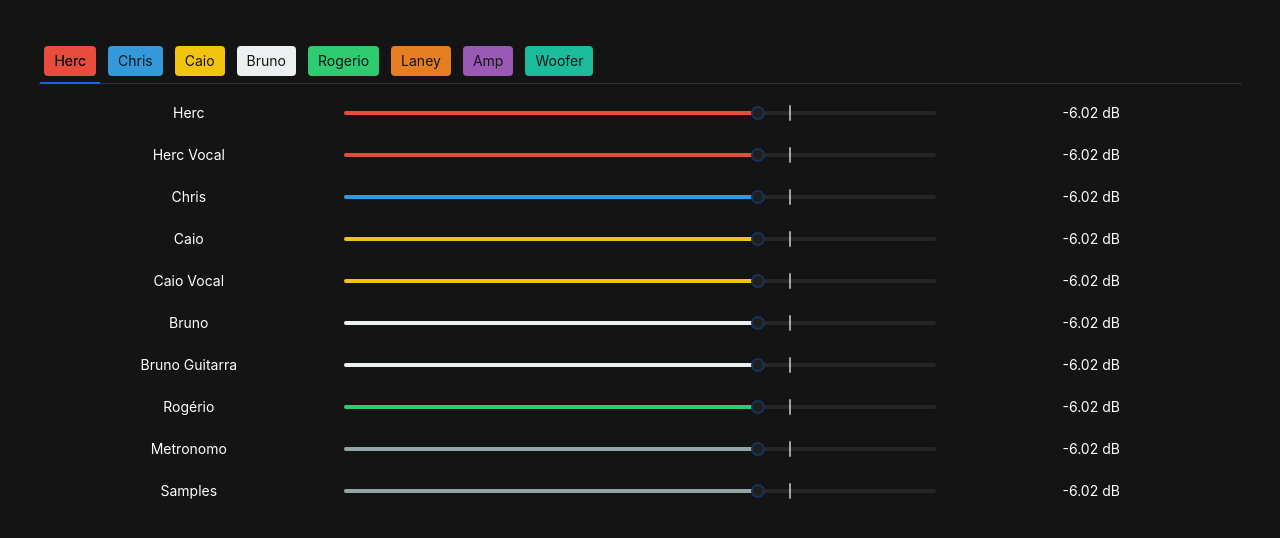
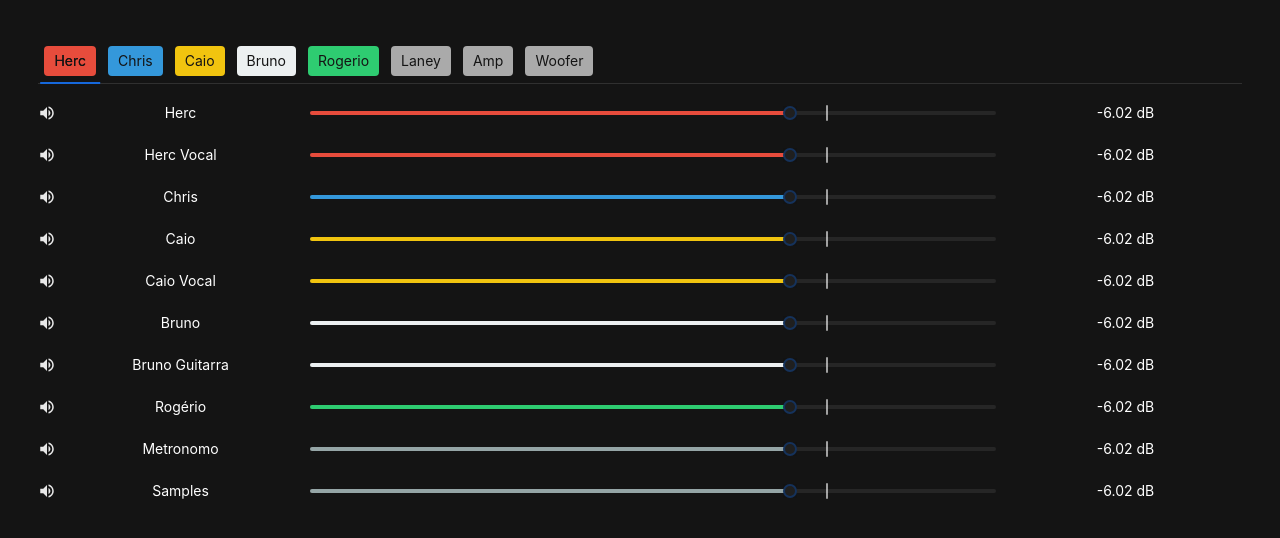
Before and after one commit to FelipeHerc/reaper-web, a React (Vite) app: page / in a window 1280 px wide. Shown: the top 538 px of the page. Built offline with nearby package versions, Linux system fonts and the light colour scheme; no server answers.

Commit message:
adiciona mute desmute

```diff
--- a/src/App.css
+++ b/src/App.css
@@ -63,3 +63,12 @@
   border-color: var(--slider-color) !important;
   background-color: var(--slider-color) !important;
 }
+
+/* Ícone de mute clicável */
+.mute-icon {
+  transition: color 0.2s, transform 0.15s;
+}
+.mute-icon:hover {
+  color: rgba(255, 255, 255, 1) !important;
+  transform: scale(1.15);
+}
--- a/src/App.jsx
+++ b/src/App.jsx
@@ -1,6 +1,17 @@
 import React, { useEffect, useState } from "react";
 import axios from "axios";
 import { Slider, Flex, Tabs } from "antd";
+
+const IconSpeaker = () => (
+  <svg width="18" height="18" viewBox="0 0 24 24" fill="currentColor">
+    <path d="M3 9v6h4l5 5V4L7 9H3zm13.5 3c0-1.77-1.02-3.29-2.5-4.03v8.05c1.48-.73 2.5-2.25 2.5-4.02zM14 3.23v2.06c2.89.86 5 3.54 5 6.71s-2.11 5.85-5 6.71v2.06c4.01-.91 7-4.49 7-8.77s-2.99-7.86-7-8.77z"/>
+  </svg>
+);
+const IconSpeakerMuted = () => (
+  <svg width="18" height="18" viewBox="0 0 24 24" fill="currentColor">
+    <path d="M16.5 12c0-1.77-1.02-3.29-2.5-4.03v2.21l2.45 2.45c.03-.2.05-.41.05-.63zm2.5 0c0 .94-.2 1.82-.54 2.64l1.51 1.51C20.63 14.91 21 13.5 21 12c0-4.28-2.99-7.86-7-8.77v2.06c2.89.86 5 3.54 5 6.71zM4.27 3L3 4.27 7.73 9H3v6h4l5 5v-6.73l4.25 4.25c-.67.52-1.42.93-2.25 1.18v2.06c1.38-.31 2.63-.95 3.69-1.81L19.73 21 21 19.73l-9-9L4.27 3zM12 4L9.91 6.09 12 8.18V4z"/>
+  </svg>
+);
 import "./App.css";
 
 // URL base do Reaper - carregada de config.json (editável após o build)
@@ -73,9 +84,9 @@ function App() {
     { index: 3, name: "Caio", color: "#f1c40f" },
     { index: 4, name: "Bruno", color: "#ecf0f1" },
     { index: 5, name: "Rogerio", color: "#2ecc71" },
-    { index: 6, name: "Laney", color: "#e67e22" },
-    { index: 7, name: "Amp", color: "#9b59b6" },
-    { index: 8, name: "Woofer", color: "#1abc9c" },
+    { index: 6, name: "Laney", color: "#aaaaaa" },
+    { index: 7, name: "Amp", color: "#aaaaaa" },
+    { index: 8, name: "Woofer", color: "#aaaaaa" },
   ];
 
   const tabLabel = (name, color) => (
@@ -104,6 +115,17 @@ function App() {
   const [volMetronomo, setVolMetronomo] = useState(0.5)
   const [volSamples, setVolSamples] = useState(0.5)
 
+  const [muteHerc, setMuteHerc] = useState(false)
+  const [muteHercVocal, setMuteHercVocal] = useState(false)
+  const [muteChris, setMuteChris] = useState(false)
+  const [muteCaio, setMuteCaio] = useState(false)
+  const [muteCaioVocal, setMuteCaioVocal] = useState(false)
+  const [muteBruno, setMuteBruno] = useState(false)
+  const [muteBrunoGuitarra, setMuteBrunoGuitarra] = useState(false)
+  const [muteRogerio, setMuteRogerio] = useState(false)
+  const [muteMetronomo, setMuteMetronomo] = useState(false)
+  const [muteSamples, setMuteSamples] = useState(false)
+
   const [selectedOutput, setSelectedOutput] = useState(null)
 
   const UPDATE_JSON_ACTION = "_RS7d161cd8b6903e0e8165e59fb8f141967daf27a6";
@@ -112,6 +134,14 @@ function App() {
     if (!reaperUrl || !selectedOutput) return;
     const url = `${reaperUrl}/_/SET/TRACK/${sendTrackId}/SEND/${selectedOutput}/VOL/${newVolume}`;
     axios.get(url).catch((err) => console.error("Erro ao enviar volume:", err));
+  };
+
+  const handleMuteToggle = (sendTrackId, currentMute, setMute) => {
+    if (!reaperUrl || !selectedOutput) return;
+    const newMute = !currentMute;
+    setMute(newMute);
+    const url = `${reaperUrl}/_/SET/TRACK/${sendTrackId}/SEND/${selectedOutput}/MUTE/${newMute ? 1 : 0}`;
+    axios.get(url).catch((err) => console.error("Erro ao mutar:", err));
   };
 
   const handleChangeOutput = (key) => {
@@ -126,36 +156,67 @@ function App() {
       .then((response) => {
         const json = response.data;
         const parse = (v) => parseFloat(v) || 0;
-        const data = json[output.name] || {};
-        setVolHerc(parse(data["Herc Guitarra"]))
-        setVolHercVocal(parse(data["Herc Vocal"]))
-        setVolChris(parse(data["Chris"]))
-        setVolCaio(parse(data["Caio Baixo"]))
-        setVolCaioVocal(parse(data["Caio Vocal"]))
-        setVolBruno(parse(data["Bruno Teclado"]))
-        setVolBrunoGuitarra(parse(data["Bruno Guitarra"]))
-        setVolRogerio(parse(data["Rogerio"]))
-        setVolMetronomo(parse(data["Metronome"]))
-        setVolSamples(parse(data["Sample"]))
+        const parseMute = (v) => (parseInt(v, 10) || 0) !== 0;
+        // Suporta novo formato { volumes, mutes } e antigo { Herc: {...} }
+        const volData = json.volumes?.[output.name] ?? json[output.name] ?? {};
+        const muteData = json.mutes?.[output.name] ?? {};
+        setVolHerc(parse(volData["Herc Guitarra"]))
+        setVolHercVocal(parse(volData["Herc Vocal"]))
+        setVolChris(parse(volData["Chris"]))
+        setVolCaio(parse(volData["Caio Baixo"]))
+        setVolCaioVocal(parse(volData["Caio Vocal"]))
+        setVolBruno(parse(volData["Bruno Teclado"]))
+        setVolBrunoGuitarra(parse(volData["Bruno Guitarra"]))
+        setVolRogerio(parse(volData["Rogerio"]))
+        setVolMetronomo(parse(volData["Metronome"]))
+        setVolSamples(parse(volData["Sample"]))
+        setMuteHerc(parseMute(muteData["Herc Guitarra"]))
+        setMuteHercVocal(parseMute(muteData["Herc Vocal"]))
+        setMuteChris(parseMute(muteData["Chris"]))
+        setMuteCaio(parseMute(muteData["Caio Baixo"]))
+        setMuteCaioVocal(parseMute(muteData["Caio Vocal"]))
+        setMuteBruno(parseMute(muteData["Bruno Teclado"]))
+        setMuteBrunoGuitarra(parseMute(muteData["Bruno Guitarra"]))
+        setMuteRogerio(parseMute(muteData["Rogerio"]))
+        setMuteMetronomo(parseMute(muteData["Metronome"]))
+        setMuteSamples(parseMute(muteData["Sample"]))
       })
       .catch((err) => console.error("Erro ao carregar preset:", err));
   };
 
-  const knob = (label, value, callback, color) => {
+  const row = (label, value, onVolume, mute, onMute, color) => {
     const sliderPos = valueToSliderPos(value);
     return (
-      <Flex justify="center" align="center" style={{ width: '100%' }}>
-        <Flex flex={3} justify="center" align="center">
-          <label>{label}</label>
+      <Flex justify="center" align="center" style={{ width: '100%' }} gap={8}>
+        <span
+          className="mute-icon"
+          onClick={() => onMute()}
+          role="button"
+          tabIndex={0}
+          onKeyDown={(e) => e.key === 'Enter' && onMute()}
+          title={mute ? 'Desmutar' : 'Mutar'}
+          style={{
+            flexShrink: 0,
+            cursor: 'pointer',
+            display: 'flex',
+            alignItems: 'center',
+            color: mute ? 'rgba(255,255,255,0.5)' : 'rgba(255,255,255,0.9)',
+          }}
+        >
+          {mute ? <IconSpeakerMuted /> : <IconSpeaker />}
+        </span>
+        <Flex flex={2} justify="center" align="center">
+          <label style={{ opacity: mute ? 0.5 : 1 }}>{label}</label>
         </Flex>
-        <Flex flex={6} justify="center" align="center" style={{ position: 'relative', width: '100%', '--slider-color': color }} className="slider-colored">
+        <Flex flex={6} justify="center" align="center" style={{ position: 'relative', width: '100%', '--slider-color': color, opacity: mute ? 0.5 : 1 }} className="slider-colored">
           <Slider
             style={{ flex: 'auto' }}
             min={0}
             max={100}
             value={sliderPos}
-            onChange={(pos) => callback(sliderPosToValue(pos))}
+            onChange={(pos) => onVolume(sliderPosToValue(pos))}
             trackStyle={{ backgroundColor: color }}
+            disabled={mute}
           />
           <div
             style={{
@@ -173,7 +234,7 @@ function App() {
             title="0 dB"
           />
         </Flex>
-        <Flex flex={3} justify="center" align="center">
+        <Flex flex={2} justify="center" align="center">
           {linearToDb(value) === -Infinity ? '-∞' : linearToDb(value).toFixed(2)} dB
         </Flex>
       </Flex>
@@ -209,16 +270,16 @@ function App() {
             label: tabLabel(name, color),
             children: (
               <Flex vertical gap={8}>
-                {knob('Herc', volHerc, (e) => { setVolHerc(parseFloat(e)); handleVolumeChange(2, parseFloat(e)); }, '#e74c3c')}
-                {knob('Herc Vocal', volHercVocal, (e) => { setVolHercVocal(parseFloat(e)); handleVolumeChange(3, parseFloat(e)); }, '#e74c3c')}
-                {knob('Chris', volChris, (e) => { setVolChris(parseFloat(e)); handleVolumeChange(4, parseFloat(e)); }, '#3498db')}
-                {knob('Caio', volCaio, (e) => { setVolCaio(parseFloat(e)); handleVolumeChange(5, parseFloat(e)); }, '#f1c40f')}
-                {knob('Caio Vocal', volCaioVocal, (e) => { setVolCaioVocal(parseFloat(e)); handleVolumeChange(6, parseFloat(e)); }, '#f1c40f')}
-                {knob('Bruno', volBruno, (e) => { setVolBruno(parseFloat(e)); handleVolumeChange(7, parseFloat(e)); }, '#ecf0f1')}
-                {knob('Bruno Guitarra', volBrunoGuitarra, (e) => { setVolBrunoGuitarra(parseFloat(e)); handleVolumeChange(8, parseFloat(e)); }, '#ecf0f1')}
-                {knob('Rogério', volRogerio, (e) => { setVolRogerio(parseFloat(e)); handleVolumeChange(9, parseFloat(e)); }, '#2ecc71')}
-                {knob('Metronomo', volMetronomo, (e) => { setVolMetronomo(parseFloat(e)); handleVolumeChange(17, parseFloat(e)); }, '#95a5a6')}
-                {knob('Samples', volSamples, (e) => { setVolSamples(parseFloat(e)); handleVolumeChange(18, parseFloat(e)); }, '#95a5a6')}
+                {row('Herc', volHerc, (e) => { setVolHerc(parseFloat(e)); handleVolumeChange(2, parseFloat(e)); }, muteHerc, () => handleMuteToggle(2, muteHerc, setMuteHerc), '#e74c3c')}
+                {row('Herc Vocal', volHercVocal, (e) => { setVolHercVocal(parseFloat(e)); handleVolumeChange(3, parseFloat(e)); }, muteHercVocal, () => handleMuteToggle(3, muteHercVocal, setMuteHercVocal), '#e74c3c')}
+                {row('Chris', volChris, (e) => { setVolChris(parseFloat(e)); handleVolumeChange(4, parseFloat(e)); }, muteChris, () => handleMuteToggle(4, muteChris, setMuteChris), '#3498db')}
+                {row('Caio', volCaio, (e) => { setVolCaio(parseFloat(e)); handleVolumeChange(5, parseFloat(e)); }, muteCaio, () => handleMuteToggle(5, muteCaio, setMuteCaio), '#f1c40f')}
+                {row('Caio Vocal', volCaioVocal, (e) => { setVolCaioVocal(parseFloat(e)); handleVolumeChange(6, parseFloat(e)); }, muteCaioVocal, () => handleMuteToggle(6, muteCaioVocal, setMuteCaioVocal), '#f1c40f')}
+                {row('Bruno', volBruno, (e) => { setVolBruno(parseFloat(e)); handleVolumeChange(7, parseFloat(e)); }, muteBruno, () => handleMuteToggle(7, muteBruno, setMuteBruno), '#ecf0f1')}
+                {row('Bruno Guitarra', volBrunoGuitarra, (e) => { setVolBrunoGuitarra(parseFloat(e)); handleVolumeChange(8, parseFloat(e)); }, muteBrunoGuitarra, () => handleMuteToggle(8, muteBrunoGuitarra, setMuteBrunoGuitarra), '#ecf0f1')}
+                {row('Rogério', volRogerio, (e) => { setVolRogerio(parseFloat(e)); handleVolumeChange(9, parseFloat(e)); }, muteRogerio, () => handleMuteToggle(9, muteRogerio, setMuteRogerio), '#2ecc71')}
+                {row('Metronomo', volMetronomo, (e) => { setVolMetronomo(parseFloat(e)); handleVolumeChange(17, parseFloat(e)); }, muteMetronomo, () => handleMuteToggle(17, muteMetronomo, setMuteMetronomo), '#95a5a6')}
+                {row('Samples', volSamples, (e) => { setVolSamples(parseFloat(e)); handleVolumeChange(18, parseFloat(e)); }, muteSamples, () => handleMuteToggle(18, muteSamples, setMuteSamples), '#95a5a6')}
               </Flex>
             ),
           }))}
```
Also changed, not shown: 1 other file (tests, documents, lock files or other folders).
